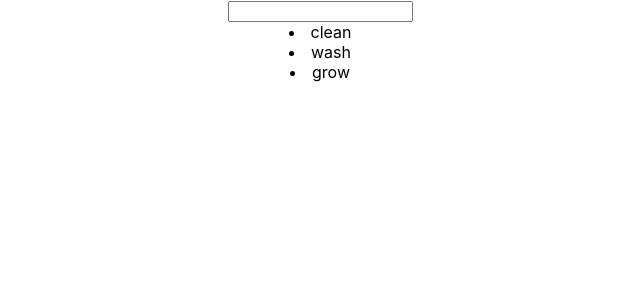
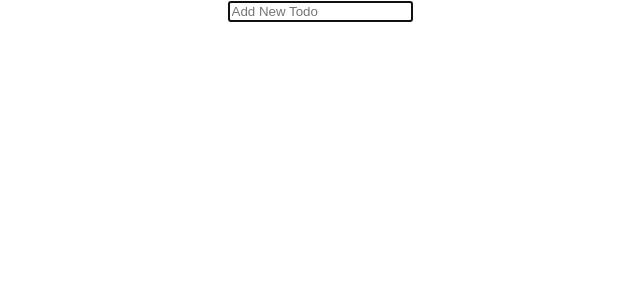
Before and after one commit to Kamil-T/todos-hooks, a React (Create React App) app: page / in a window 1280 px wide. Shown: the top 300 px of the page, without its empty margins (320-960 px from the left). Built offline with nearby package versions, Linux system fonts and the light colour scheme.

Commit message:
Toogle hook, edit and delete options added

```diff
--- a/package.json
+++ b/package.json
@@ -5,7 +5,8 @@
   "dependencies": {
     "react": "^16.10.2",
     "react-dom": "^16.10.2",
-    "react-scripts": "3.2.0"
+    "react-scripts": "3.2.0",
+    "uuid": "^3.3.3"
   },
   "scripts": {
     "start": "react-scripts start",
--- /dev/null
+++ b/src/components/EditTodoForm.js
@@ -0,0 +1,22 @@
+import React from 'react'
+import useInputState from '../hooks/useInputState'
+
+const EditTodoForm = ({ id, task, editTodo, toggle }) => {
+  const [text, update, reset] = useInputState(task)
+
+  return (
+    <>
+      <form
+        onSubmit={e => {
+          e.preventDefault()
+          editTodo(id, text)
+          reset()
+          toggle()
+        }}>
+        <input type='text' value={text} onChange={update} autoFocus />
+      </form>
+    </>
+  )
+}
+
+export default EditTodoForm
--- /dev/null
+++ b/src/components/Todo.js
@@ -0,0 +1,27 @@
+import React from 'react'
+import useToggle from '../hooks/useToggle'
+import EditTodoForm from './EditTodoForm'
+
+const Todo = ({ id, task, completed, removeTodo, toggleTodo, editTodo }) => {
+  const [isEditing, toggle] = useToggle()
+  return (
+    <>
+      {isEditing ? (
+        <EditTodoForm id={id} task={task} editTodo={editTodo} toggle={toggle} />
+      ) : (
+        <div>
+          <input
+            type='checkbox'
+            checked={completed}
+            onClick={() => toggleTodo(id)}
+          />
+          {task}
+          <button onClick={() => removeTodo(id)}>X</button>
+          <button onClick={toggle}>Edit</button>
+        </div>
+      )}
+    </>
+  )
+}
+
+export default Todo
--- a/src/components/TodoApp.js
+++ b/src/components/TodoApp.js
@@ -1,23 +1,47 @@
 import React, { useState } from 'react'
 import TodoList from './TodoList'
 import TodoForm from './TodoForm'
+import uuid from 'uuid/v4'
 
 const TodoApp = () => {
-  const initialTodos = [
-    { id: 1, task: 'clean', completed: false },
-    { id: 2, task: 'wash', completed: true },
-    { id: 3, task: 'grow', completed: false }
-  ]
+  const initialTodos = []
 
   const [todos, setTodos] = useState(initialTodos)
   const addTodo = newTodoText => {
-    setTodos([...todos, { id: 4, task: newTodoText, completed: false }])
+    setTodos([
+      ...todos,
+      { id: uuid(), key: uuid(), task: newTodoText, completed: false }
+    ])
+  }
+
+  const removeTodo = todoId => {
+    const updatedTodos = todos.filter(todo => todo.id !== todoId)
+    setTodos(updatedTodos)
+  }
+
+  const toggleTodo = todoId => {
+    const updatedTodos = todos.map(todo =>
+      todo.id === todoId ? { ...todo, completed: !todo.completed } : todo
+    )
+    setTodos(updatedTodos)
+  }
+
+  const editTodo = (todoId, newTask) => {
+    const updatedTodos = todos.map(todo =>
+      todo.id === todoId ? { ...todo, task: newTask } : todo
+    )
+    setTodos(updatedTodos)
   }
 
   return (
     <div>
       <TodoForm addTodo={addTodo} />
-      <TodoList todos={todos} />
+      <TodoList
+        todos={todos}
+        removeTodo={removeTodo}
+        toggleTodo={toggleTodo}
+        editTodo={editTodo}
+      />
     </div>
   )
 }
--- a/src/components/TodoForm.js
+++ b/src/components/TodoForm.js
@@ -11,7 +11,13 @@ const TodoForm = ({ addTodo }) => {
           addTodo(text)
           reset()
         }}>
-        <input type='text' value={text} onChange={update} />
+        <input
+          placeholder='Add New Todo'
+          type='text'
+          value={text}
+          onChange={update}
+          autoFocus
+        />
       </form>
     </>
   )
--- a/src/components/TodoList.js
+++ b/src/components/TodoList.js
@@ -1,10 +1,19 @@
 import React from 'react'
+import Todo from './Todo'
 
-const TodoList = props => {
+const TodoList = ({ todos, removeTodo, toggleTodo, editTodo }) => {
   return (
     <div>
-      {props.todos.map(todo => (
-        <li>{todo.task}</li>
+      {todos.map(todo => (
+        <Todo
+          id={todo.id}
+          task={todo.task}
+          key={todo.id}
+          completed={todo.completed}
+          removeTodo={removeTodo}
+          toggleTodo={toggleTodo}
+          editTodo={editTodo}
+        />
       ))}
     </div>
   )
--- /dev/null
+++ b/src/hooks/useToggle.js
@@ -0,0 +1,11 @@
+import { useState } from "react";
+function useToggle(initialVal = false) {
+  // call useState, "reserve piece of state"
+  const [state, setState] = useState(initialVal);
+  const toggle = () => {
+    setState(!state);
+  };
+  // return piece of state AND a function to toggle it
+  return [state, toggle];
+}
+export default useToggle;
```
Also changed, not shown: 1 other file (tests, documents, lock files or other folders).
